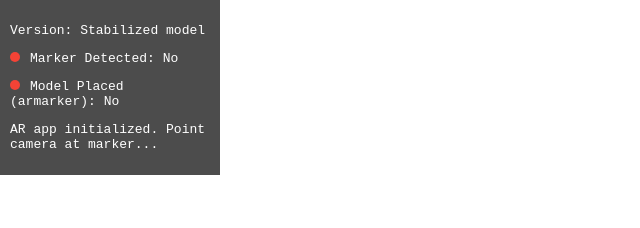
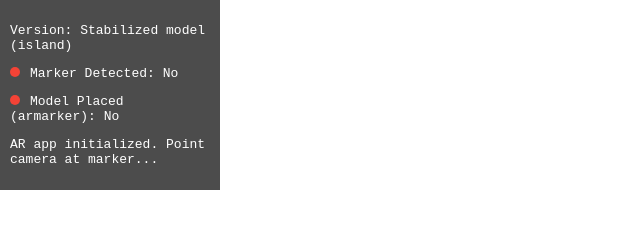
Before and after one commit to devanshlunar/ARjs, a website: page index.html in a window 1280 px wide. Shown: the whole page, without its empty margins (0-640 px from the left). Drawn offline with Linux system fonts and the light colour scheme.

Commit message:
updated patt

```diff
--- a/index.html
+++ b/index.html
@@ -45,7 +45,7 @@
 <body style="margin: 0; overflow: hidden;">
     <!-- Debug Panel -->
     <div id="debug-panel">
-        <p>Version: Stabilized model</p>
+        <p>Version: Stabilized model (island)</p>
         <p><span id="marker-status" class="status inactive"></span>Marker Detected: <span id="marker-detected">No</span></p>
         <p><span id="model-status" class="status inactive"></span>Model Placed (armarker): <span id="model-placed">No</span></p>
     </div>
```
Also changed, not shown: 1 other file.
